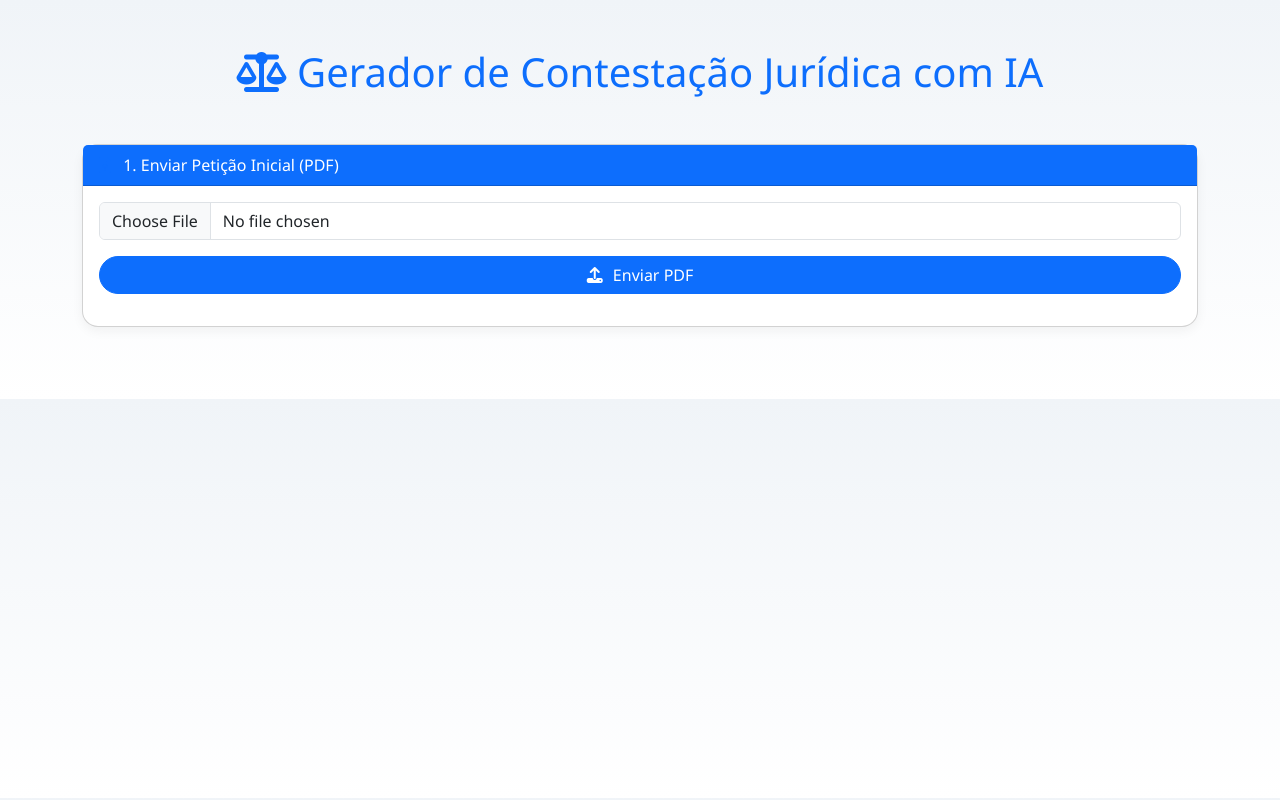
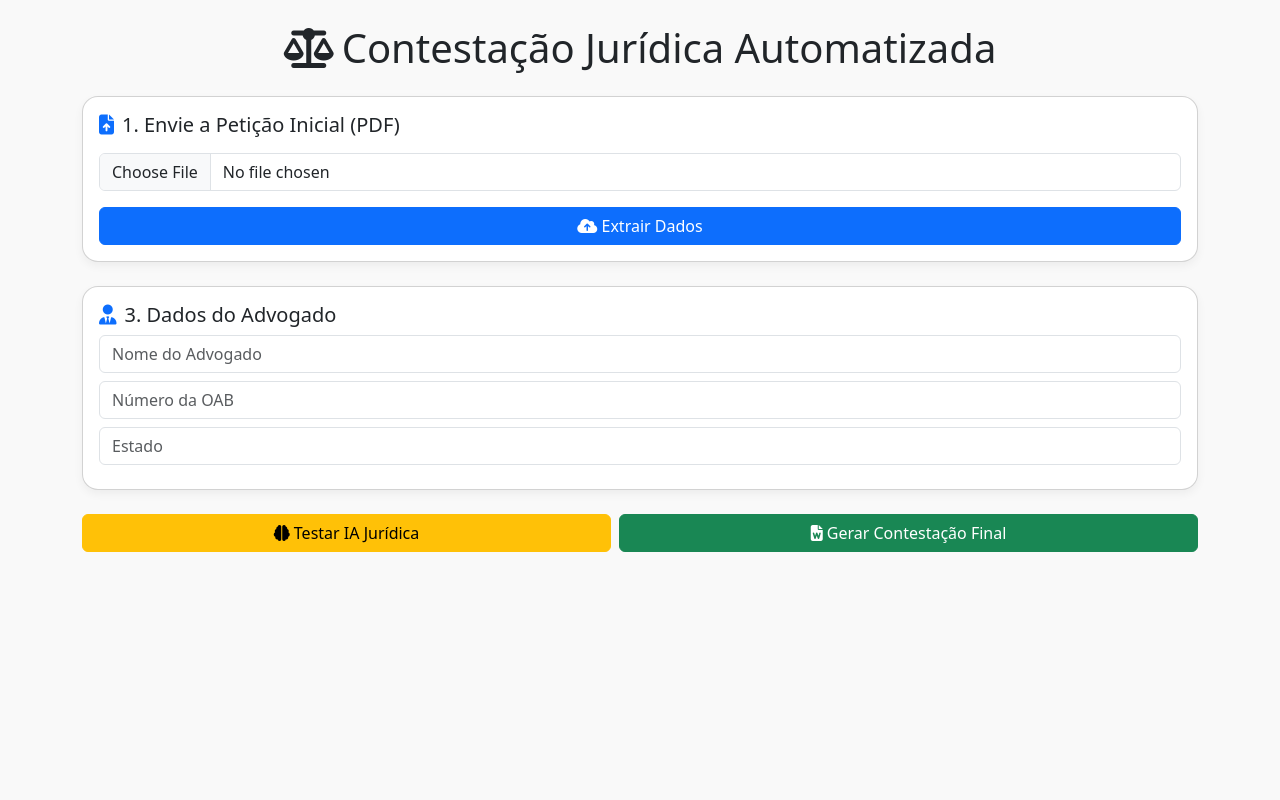
Before and after one commit to Alandamme/api-contestacao-juridica, a Flask app: page / in a window 1280 px wide. Run offline with Flask 3, Linux system fonts and the light colour scheme.

Commit message:
Update index.html

```diff
--- a/src/templates/index.html
+++ b/src/templates/index.html
@@ -1,161 +1,140 @@
 <!DOCTYPE html>
-<html lang="pt-br">
+<html lang="pt-BR">
 <head>
-  <meta charset="UTF-8">
-  <meta name="viewport" content="width=device-width, initial-scale=1.0">
-  <title>Gerador de Contestação Jurídica com IA</title>
-  <link href="https://cdn.jsdelivr.net/npm/bootstrap@5.3.0/dist/css/bootstrap.min.css" rel="stylesheet">
-  <link rel="stylesheet" href="https://cdnjs.cloudflare.com/ajax/libs/font-awesome/6.5.0/css/all.min.css">
+  <meta charset="UTF-8" />
+  <meta name="viewport" content="width=device-width, initial-scale=1.0" />
+  <title>Gerador de Contestação Jurídica</title>
+  <link href="https://cdn.jsdelivr.net/npm/bootstrap@5.3.2/dist/css/bootstrap.min.css" rel="stylesheet" />
+  <link href="https://cdnjs.cloudflare.com/ajax/libs/font-awesome/6.5.0/css/all.min.css" rel="stylesheet" />
   <style>
     body {
-      background: linear-gradient(180deg, #f0f4f8 0%, #ffffff 100%);
-      font-family: 'Segoe UI', Tahoma, Geneva, Verdana, sans-serif;
-    }
-    .section-title i {
-      color: #0d6efd;
-      margin-right: 8px;
+      background: #f9f9f9;
     }
     .card {
       border-radius: 1rem;
-      box-shadow: 0 4px 12px rgba(0, 0, 0, 0.05);
-      margin-bottom: 1.5rem;
+      box-shadow: 0 4px 10px rgba(0,0,0,0.05);
     }
-    .output-json {
-      white-space: pre-wrap;
-      background-color: #f8f9fa;
+    pre {
+      background: #f1f1f1;
       padding: 1rem;
-      border-left: 4px solid #0d6efd;
       border-radius: 0.5rem;
-      font-size: 0.95rem;
-      color: #343a40;
     }
-    summary {
-      cursor: pointer;
-      font-weight: 500;
-    }
-    .btn {
-      border-radius: 2rem;
-    }
-    .btn i {
-      margin-right: 6px;
+    .icon-title i {
+      color: #0d6efd;
+      margin-right: 0.5rem;
     }
   </style>
 </head>
 <body>
-  <div class="container py-5">
-    <h1 class="mb-5 text-center text-primary"><i class="fas fa-scale-balanced"></i> Gerador de Contestação Jurídica com IA</h1>
+  <div class="container mt-4">
+    <h1 class="text-center mb-4"><i class="fas fa-scale-balanced me-2"></i>Contestação Jurídica Automatizada</h1>
 
     <!-- Upload -->
-    <div class="card">
-      <div class="card-header section-title bg-primary text-white">
-        <i class="fas fa-file-upload"></i> 1. Enviar Petição Inicial (PDF)
-      </div>
+    <div class="card mb-4">
       <div class="card-body">
-        <form id="uploadForm">
-          <input type="file" class="form-control" name="pdf" accept="application/pdf" required />
-          <button class="btn btn-primary mt-3 w-100" type="submit"><i class="fas fa-upload"></i> Enviar PDF</button>
-        </form>
-        <div id="uploadStatus" class="mt-3"></div>
+        <h5 class="icon-title"><i class="fas fa-file-upload"></i>1. Envie a Petição Inicial (PDF)</h5>
+        <input type="file" id="pdfInput" class="form-control my-3" accept="application/pdf" />
+        <button class="btn btn-primary w-100" onclick="uploadPDF()"><i class="fas fa-cloud-upload-alt"></i> Extrair Dados</button>
       </div>
     </div>
 
     <!-- Dados extraídos -->
-    <div class="card d-none" id="dadosCard">
-      <div class="card-header section-title bg-secondary text-white">
-        <i class="fas fa-file-lines"></i> 2. Dados Extraídos da Petição
-      </div>
+    <div class="card mb-4" id="dadosExtraidosCard" style="display: none;">
       <div class="card-body">
-        <details>
-          <summary class="text-primary mb-2">Visualizar dados extraídos</summary>
-          <div id="dadosExtraidos" class="output-json mt-2"></div>
-        </details>
+        <h5 class="icon-title"><i class="fas fa-eye"></i>2. Dados extraídos da Petição</h5>
+        <div id="dadosExtraidos"></div>
       </div>
     </div>
 
     <!-- Dados do advogado -->
-    <div class="card d-none" id="formCard">
-      <div class="card-header section-title bg-info text-white">
-        <i class="fas fa-user-tie"></i> 3. Dados do Advogado
-      </div>
+    <div class="card mb-4">
       <div class="card-body">
-        <form id="contestacaoForm">
-          <input type="text" class="form-control mb-2" name="nome" placeholder="Nome do Advogado" required>
-          <input type="text" class="form-control mb-2" name="oab" placeholder="Número da OAB" required>
-          <input type="text" class="form-control mb-3" name="estado" placeholder="Estado da OAB (ex: SP)" required>
-          <button type="submit" class="btn btn-success w-100"><i class="fas fa-gavel"></i> Gerar Contestação</button>
-        </form>
-        <div id="gerarStatus" class="mt-3"></div>
+        <h5 class="icon-title"><i class="fas fa-user-tie"></i>3. Dados do Advogado</h5>
+        <input type="text" id="nome_advogado" class="form-control my-2" placeholder="Nome do Advogado" />
+        <input type="text" id="oab" class="form-control my-2" placeholder="Número da OAB" />
+        <input type="text" id="estado" class="form-control my-2" placeholder="Estado" />
       </div>
     </div>
 
-    <!-- Resultado -->
-    <div class="card d-none" id="resultadoCard">
-      <div class="card-header section-title bg-success text-white">
-        <i class="fas fa-file-word"></i> 4. Contestação Gerada
-      </div>
-      <div class="card-body text-center">
-        <p id="previewText"></p>
-        <a id="linkDocx" class="btn btn-outline-primary mt-2" target="_blank">
-          <i class="fas fa-download"></i> Baixar Contestação (.docx)
-        </a>
+    <!-- Botões -->
+    <div class="d-flex gap-2 mb-3">
+      <button class="btn btn-warning flex-fill" onclick="testarIA()">
+        <i class="fas fa-brain"></i> Testar IA Jurídica
+      </button>
+      <button class="btn btn-success flex-fill" onclick="gerarContestacao()">
+        <i class="fas fa-file-word"></i> Gerar Contestação Final
+      </button>
+    </div>
+
+    <!-- Visualização da IA -->
+    <div class="card mb-4" id="previewIA" style="display: none;">
+      <div class="card-body">
+        <h5 class="icon-title"><i class="fas fa-scroll"></i>Corpo gerado pela IA:</h5>
+        <pre id="iaOutput"></pre>
       </div>
     </div>
   </div>
 
   <script>
-    let extractedPdfData = null;
+    let sessionFile = null;
+    let iaCorpo = "";
 
-    document.getElementById("uploadForm").addEventListener("submit", async (e) => {
-      e.preventDefault();
-      const formData = new FormData(e.target);
-      const status = document.getElementById("uploadStatus");
-      status.innerHTML = "<i class='fas fa-spinner fa-spin'></i> Processando...";
+    async function uploadPDF() {
+      const input = document.getElementById('pdfInput');
+      if (!input.files.length) return alert("Selecione um PDF primeiro.");
+      const formData = new FormData();
+      formData.append("pdf", input.files[0]);
 
-      try {
-        const res = await fetch("/api/upload", { method: "POST", body: formData });
-        const data = await res.json();
-        if (!res.ok) throw new Error(data.erro || "Erro desconhecido");
+      const response = await fetch("/api/upload", {
+        method: "POST",
+        body: formData
+      });
+      const data = await response.json();
+      if (data.dados_extraidos) {
+        sessionFile = data.session_file;
+        document.getElementById('dadosExtraidosCard').style.display = "block";
+        document.getElementById('dadosExtraidos').innerText = JSON.stringify(data.dados_extraidos, null, 2);
+      } else {
+        alert("Erro ao processar PDF.");
+      }
+    }
 
-        extractedPdfData = data.dados_extraidos;
-        document.getElementById("dadosExtraidos").innerText = JSON.stringify(extractedPdfData, null, 2);
-        document.getElementById("dadosCard").classList.remove("d-none");
-        document.getElementById("formCard").classList.remove("d-none");
-        status.innerHTML = "<span class='text-success'><i class='fas fa-check-circle'></i> Petição analisada com sucesso.</span>";
-      } catch (err) {
-        status.innerHTML = `<span class='text-danger'><i class='fas fa-times-circle'></i> Erro ao enviar PDF: ${err.message}</span>`;
+    async function testarIA() {
+      if (!sessionFile) return alert("Extraia o PDF primeiro.");
+      const response = await fetch("/api/testar-ia", {
+        method: "POST",
+        headers: { "Content-Type": "application/json" },
+        body: JSON.stringify({ session_file: sessionFile })
+      });
+      const data = await response.json();
+      if (data.corpo_gerado) {
+        iaCorpo = data.corpo_gerado;
+        document.getElementById('previewIA').style.display = "block";
+        document.getElementById('iaOutput').innerText = iaCorpo;
+      } else {
+        alert("Erro ao testar IA.");
       }
-    });
+    }
 
-    document.getElementById("contestacaoForm").addEventListener("submit", async (e) => {
-      e.preventDefault();
-      const form = e.target;
-      const status = document.getElementById("gerarStatus");
-      status.innerHTML = "<i class='fas fa-spinner fa-spin'></i> Gerando contestação...";
-
-      const dadosAdvogado = {
-        nome_advogado: form.nome.value,
-        oab: form.oab.value,
-        estado: form.estado.value,
+    async function gerarContestacao() {
+      if (!sessionFile) return alert("Extraia o PDF primeiro.");
+      const dados_advogado = {
+        nome_advogado: document.getElementById('nome_advogado').value,
+        oab: document.getElementById('oab').value,
+        estado: document.getElementById('estado').value
       };
-
-      try {
-        const res = await fetch("/api/gerar-contestacao", {
-          method: "POST",
-          headers: { "Content-Type": "application/json" },
-          body: JSON.stringify({ session_file: extractedPdfData, dados_advogado: dadosAdvogado }),
-        });
-        const data = await res.json();
-
-        if (!res.ok) throw new Error(data.erro || "Erro desconhecido");
-
-        document.getElementById("previewText").innerText = data.message;
-        document.getElementById("linkDocx").href = data.files.word;
-        document.getElementById("resultadoCard").classList.remove("d-none");
-        status.innerHTML = "<span class='text-success'><i class='fas fa-check-circle'></i> Contestação gerada com sucesso.</span>";
-      } catch (err) {
-        status.innerHTML = `<span class='text-danger'><i class='fas fa-times-circle'></i> Erro: ${err.message}</span>`;
+      const response = await fetch("/api/gerar-contestacao", {
+        method: "POST",
+        headers: { "Content-Type": "application/json" },
+        body: JSON.stringify({ session_file: sessionFile, dados_advogado, corpo_gerado: iaCorpo || undefined })
+      });
+      const data = await response.json();
+      if (data.files && data.files.word) {
+        window.open(data.files.word, "_blank");
+      } else {
+        alert("Erro ao gerar contestação.");
       }
-    });
+    }
   </script>
 </body>
 </html>
```
